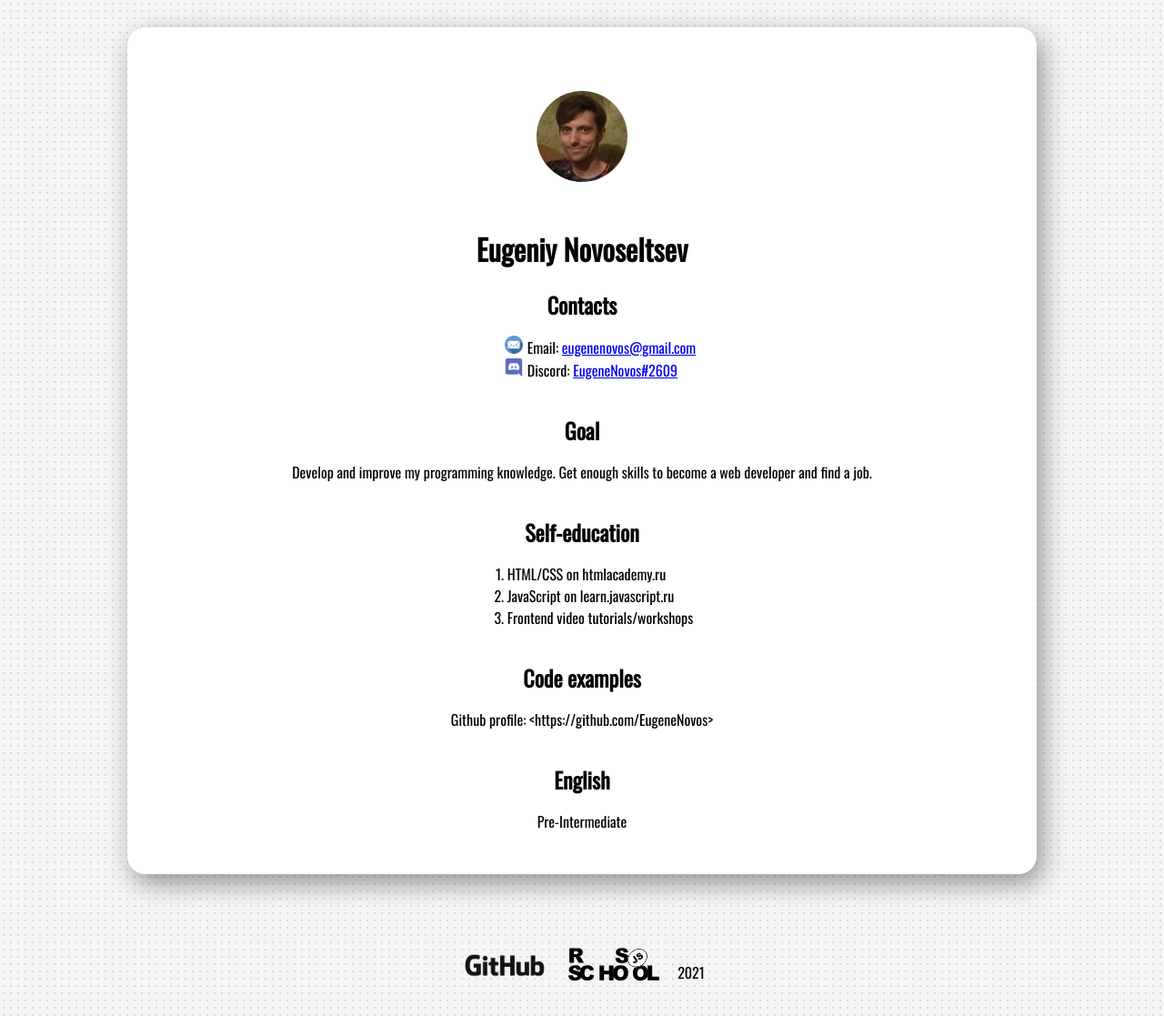
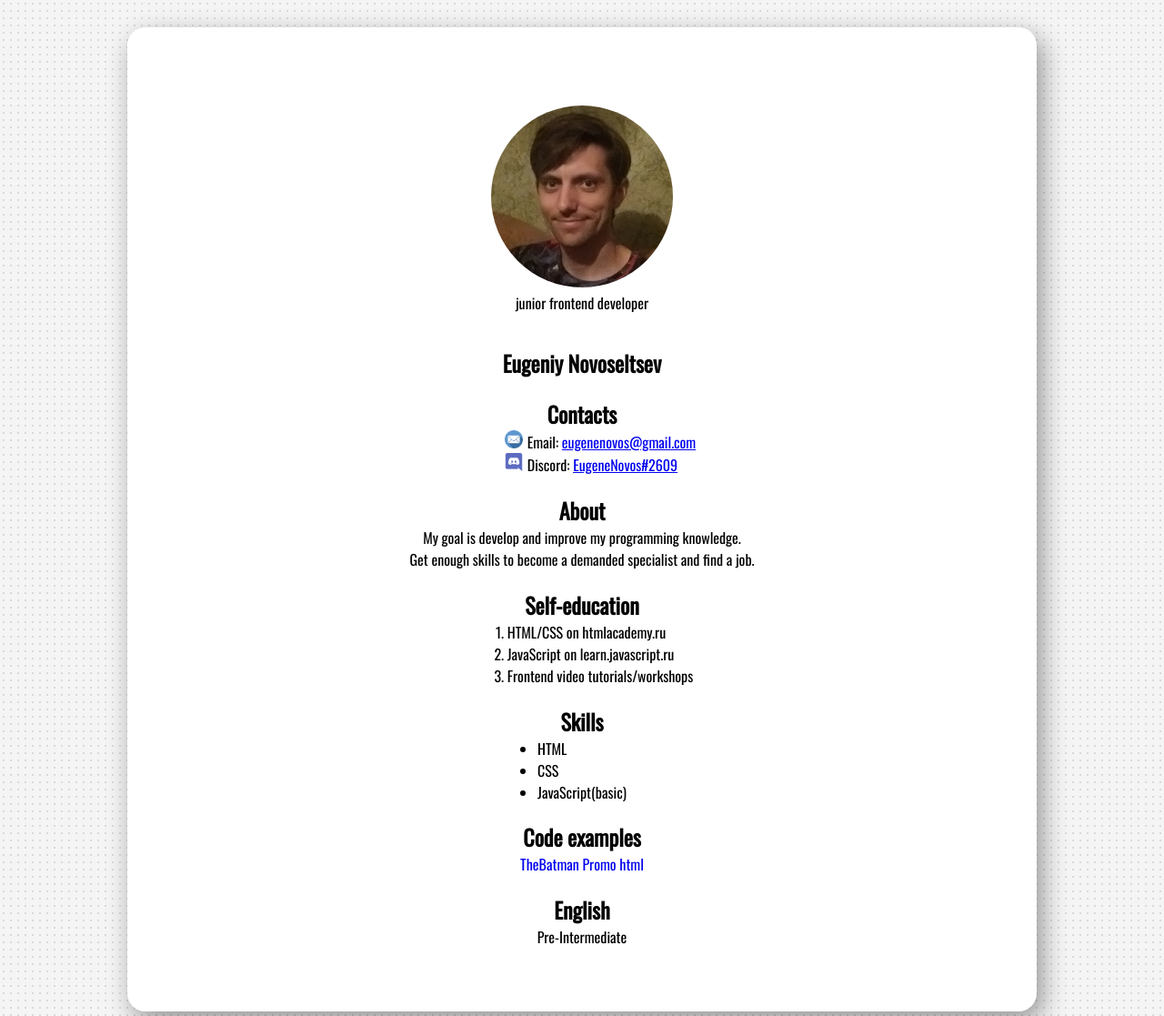
Before and after one commit to EugeneNovos/rsschool-cv, a plain HTML site: page index.html in a window 1280 px wide. Shown: the top 1117 px of the page at 91% size. Drawn offline with nearby package versions, Linux system fonts and the light colour scheme.

Commit message:
feat update text

```diff
--- a/index.html
+++ b/index.html
@@ -14,45 +14,56 @@
 
 <body>
     <main class="main-content">
-        <div class="container">
-            <img src="img/avatar.jpg" alt="photo" class="avatar">
-            <h1 class="name">Eugeniy Novoseltsev</h1>
+        <section class="container">
+            <header class="header">
+                <figure>
+                    <img src="img/avatar.jpg" alt="my photo was supposed to be here, but something went wrong"
+                        class="avatar">
+                    <figcaption>junior frontend developer</figcaption>
+                </figure>
 
+                <h1 class="name">Eugeniy Novoseltsev</h1>
+                <h2 class="section-title">Contacts</h2>
+                <ul class="contacts">
+                    <li><img class="social-icon" src="img/email.png" alt="email-icon">Email:
+                        <a href="mailto:vlad@htmlbook.ru">eugenenovos@gmail.com</a></li>
+                    <li><img class="social-icon" src="img/Discord.png" alt="discord icon">Discord:
+                        <a href="#">EugeneNovos#2609</a> </li>
+                </ul>
+            </header>
+        </section>
+        <section class="container">
+            <h2 class="section-title">About</h2>
 
-            <h2 class="section-title">Contacts</h2>
-
-            <ul class="contacts">
-                <li><img class="social-icon" src="img/email.png" alt="email-icon">Email: <a
-                        href="mailto:vlad@htmlbook.ru">eugenenovos@gmail.com</a></li>
-
-                <li><img class="social-icon" src="img/Discord.png" alt="discord icon">Discord: <a href="#">
-                        EugeneNovos#2609</a> </li>
-            </ul>
-            <h2 class="section-title">Goal</h2>
-
-            <p>Develop and improve my programming knowledge. Get enough skills to become a web developer and
+            <p class="goal">My goal is develop and improve my programming knowledge. <br> Get enough skills to become a
+                demanded
+                specialist and
                 find a job.
             </p>
 
             <h2 class="section-title">Self-education</h2>
 
-            <ol>
+            <ol class="education">
                 <li>HTML/CSS on htmlacademy.ru</li>
                 <li>JavaScript on learn.javascript.ru</li>
                 <li>Frontend video tutorials/workshops</li>
             </ol>
 
+            <h2 class="section-title">Skills</h2>
+            <ul class="skills">
+                <li>HTML</li>
+                <li>CSS</li>
+                <li>JavaScript(basic)</li>
+            </ul>
+
             <h2 class="section-title">Code examples</h2>
 
-            <p>Github profile: &lt;https://github.com/EugeneNovos&gt;</p>
-
+            <a class="code-example" href="https://eugenenovos.github.io/TheBatman/" target="_blank">TheBatman Promo
+                html</a>
             <h2 class="section-title">English</h2>
 
-            <p>Pre-Intermediate</p>
-
-
-
-        </div>
+            <p class="english-skill">Pre-Intermediate</p>
+        </section>
     </main>
     <footer>
         <a class="footer-logo" href="https://github.com/EugeneNovos"><img class="footer-logo" src="img/github_logo.png"
--- a/style/style.css
+++ b/style/style.css
@@ -6,7 +6,6 @@ body {
     background-color: #f0f2f3;
     background: -webkit-radial-gradient(rgba(0, 0, 0, .1)1px, transparent 1px);
     background: radial-gradient(rgba(0, 0, 0, 0.15)1px, rgba(216, 217, 219, 0.28) 1px);
-    -webkit-background-size: 8px 8px;
     background-size: 8px 8px;
     padding: 0;
     margin: 0;
@@ -26,22 +25,42 @@ body {
     display: flex;
     flex-direction: column;
     align-items: center;
-    padding-bottom: 30px;
+    /* padding-bottom: 30px; */
 }
 
 .name {
-    margin-top: 50px;
     margin-bottom: 0px;
+    /* padding: 20px; */
 }
 
 .avatar {
-    width: 100px;
+    width: 200px;
     margin-top: 70px;
     border-radius: 50%;
+
+}
+
+figure {
+    text-align: center;
+}
+
+.header {
+    display: flex;
+    flex-direction: column;
+    align-items: center;
 }
 
 .section-title {
     margin-bottom: 0;
+    text-align: center;
+
+}
+
+.contacts {
+    display: flex;
+    flex-direction: column;
+    align-items: start;
+    margin: 0px;
 }
 
 .contacts li {
@@ -51,6 +70,27 @@ body {
 .social-icon {
     width: 20px;
     margin-right: 5px;
+}
+
+.goal {
+    margin: 0px;
+    text-align: center;
+}
+
+.education {
+    margin: 0px;
+}
+
+.skills {
+    display: flex;
+    flex-direction: column;
+    align-items: start;
+    padding: 0;
+    margin: 0px;
+}
+
+.code-example {
+    text-decoration: none;
 }
 
 .footer-logo {
@@ -65,3 +105,9 @@ footer {
     padding-top: 50px;
     margin-bottom: 20px;
 }
+
+.english-skill {
+    margin-top: 0px;
+    margin-bottom: 70px;
+
+}
```
